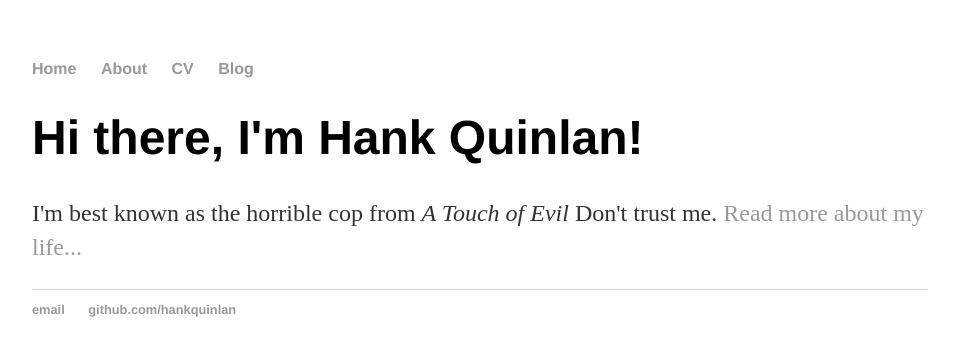
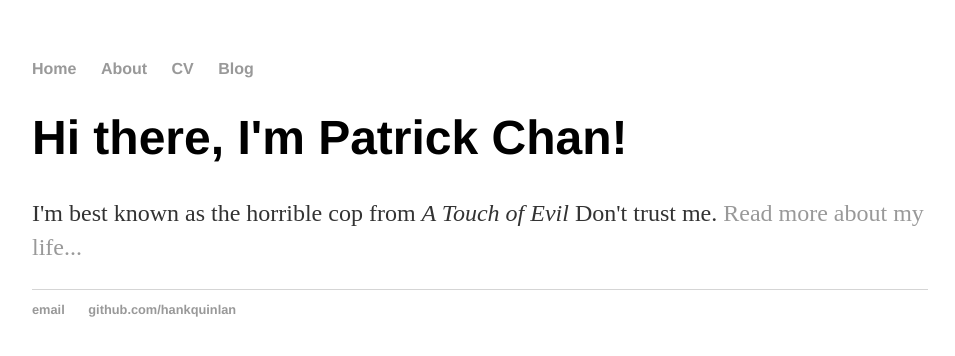
Before and after one commit to quantato/quantato.github.io, a Jekyll site: the page built from index.html, in a window 1280 px wide. Shown: the top 356 px of the page, without its empty margins (160-1115 px from the left). Built offline with Jekyll 4.4.1, drawn with Linux system fonts in a browser that asks for light colours.

Commit message:
Update index.html

```diff
--- a/index.html
+++ b/index.html
@@ -3,6 +3,6 @@ layout: default
 title: Patrick Chan, Horrible Cop
 ---
 <div class="blurb">
-	<h1>Hi there, I'm Hank Quinlan!</h1>
+	<h1>Hi there, I'm Patrick Chan!</h1>
 	<p>I'm best known as the horrible cop from <em>A Touch of Evil</em> Don't trust me. <a href="/about">Read more about my life...</a></p>
 </div><!-- /.blurb -->
```
